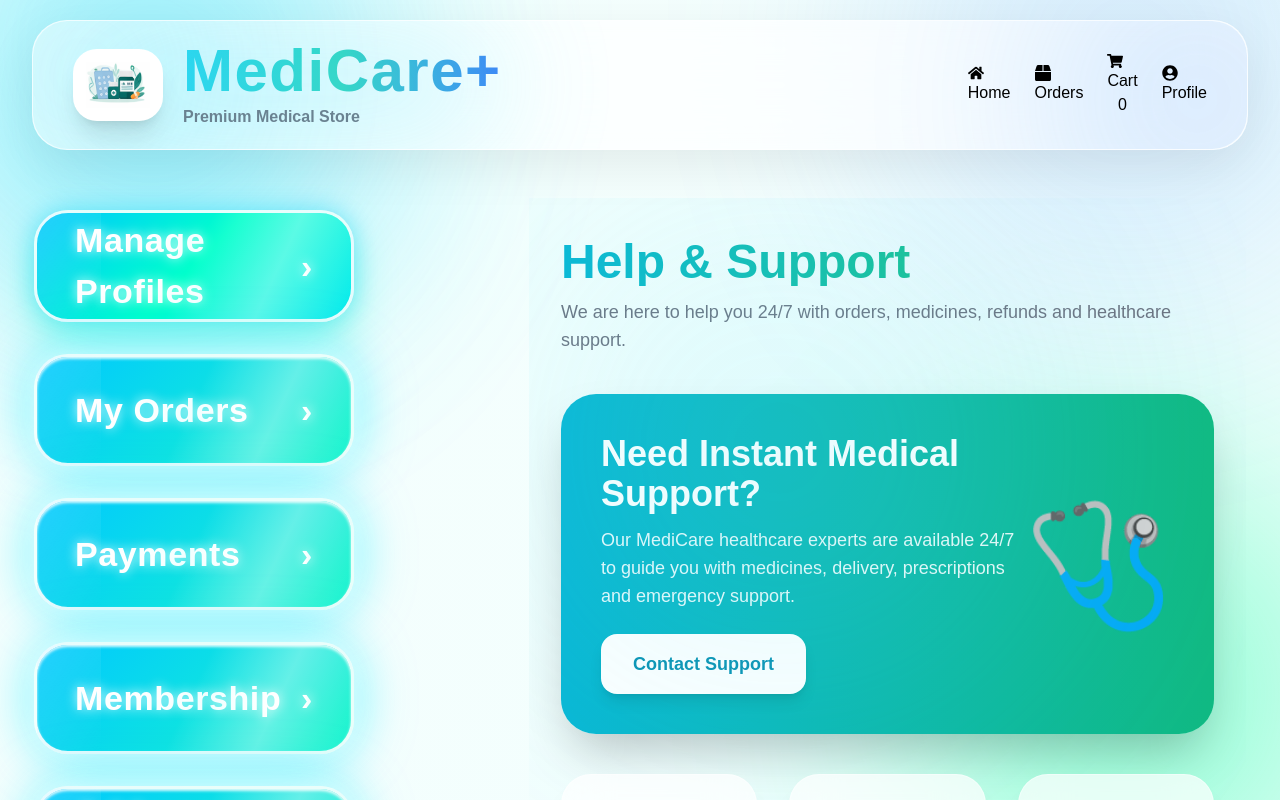
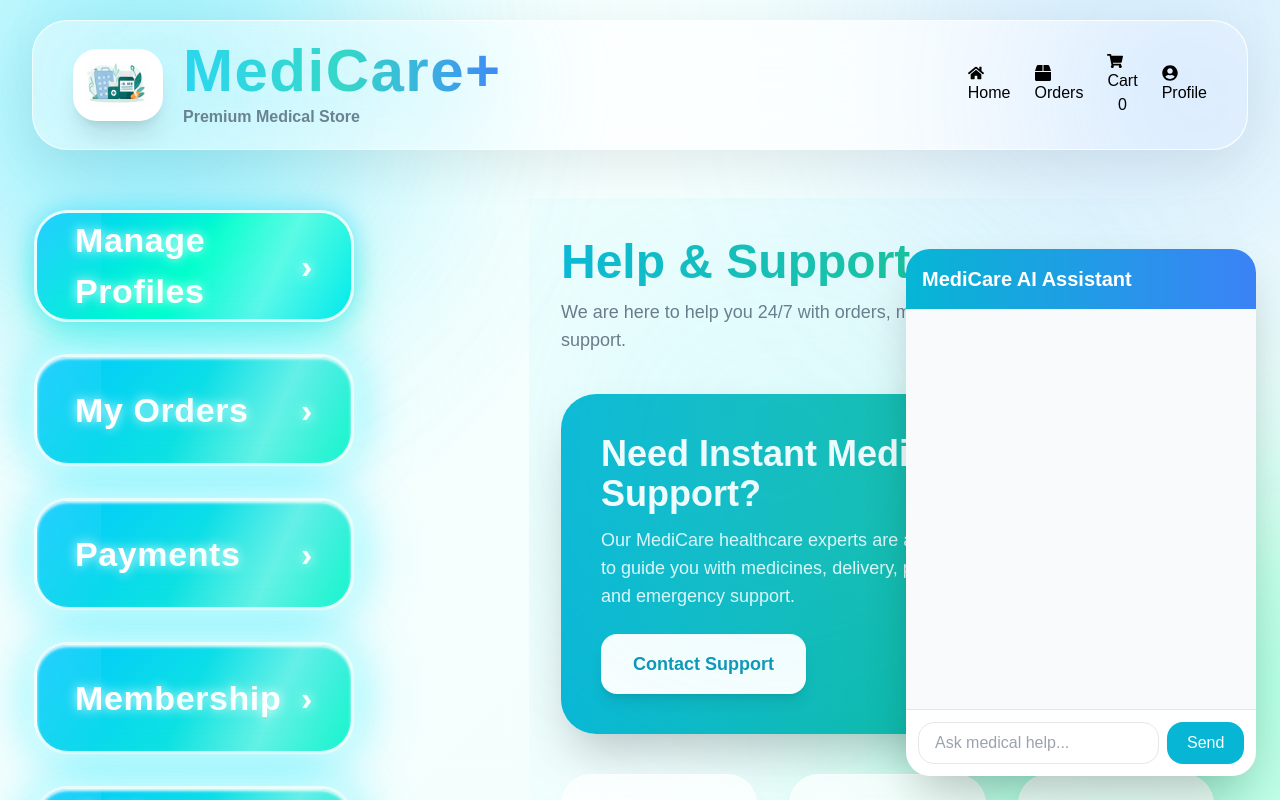
Before and after one commit to rameshragul095-cmd/Ecommerce-medicare, a React (Create React App) app in the folder frontend/: page /help in a window 1280 px wide. Shown: the top 800 px of the page. Built offline with nearby package versions, Linux system fonts and the light colour scheme.

Commit message:
temporary chatbot update

```diff
--- a/frontend/package.json
+++ b/frontend/package.json
@@ -7,7 +7,7 @@
     "@testing-library/jest-dom": "^6.9.1",
     "@testing-library/react": "^16.3.2",
     "@testing-library/user-event": "^13.5.0",
-    "axios": "^1.14.0",
+    "axios": "^1.16.1",
     "leaflet": "^1.9.4",
     "react": "^19.2.4",
     "react-dom": "^19.2.4",
--- /dev/null
+++ b/frontend/src/components/MedicalChatBot.js
@@ -0,0 +1,167 @@
+import { useState } from "react";
+import axios from "axios";
+
+export default function MedicalChatBot() {
+
+  const [message, setMessage] = useState("");
+
+  const [chat, setChat] = useState([]);
+
+  const [loading, setLoading] =
+    useState(false);
+
+  const sendMessage = async () => {
+
+    if (!message.trim()) return;
+
+    const userMsg = {
+      sender: "user",
+      text: message
+    };
+
+    setChat((prev) => [
+      ...prev,
+      userMsg
+    ]);
+
+    setLoading(true);
+
+    try {
+
+      const response = await axios.post(
+
+        "https://generativelanguage.googleapis.com/v1beta/models/gemini-2.0-flash:generateContent?key=AIzaSyAGH19in2yVUuef9rYJFf2oPoiflBWhXFU",
+
+        {
+          contents: [
+            {
+              parts: [
+                {
+                  text:
+                    "You are a medical store assistant. Answer simply: " +
+                    message
+                }
+              ]
+            }
+          ]
+        }
+
+      );
+
+      const botReply =
+        response.data.candidates[0]
+        .content.parts[0].text;
+
+      setChat((prev) => [
+        ...prev,
+        {
+          sender: "bot",
+          text: botReply
+        }
+      ]);
+
+    } catch (error) {
+
+      console.log(error);
+
+      setChat((prev) => [
+        ...prev,
+        {
+          sender: "bot",
+          text:
+            "Server busy. Try again."
+        }
+      ]);
+
+    }
+
+    setLoading(false);
+
+    setMessage("");
+
+  };
+
+  return (
+
+    <div className="fixed bottom-6 right-6 w-[350px] bg-white rounded-3xl shadow-2xl overflow-hidden z-50">
+
+      {/* HEADER */}
+
+      <div className="bg-gradient-to-r from-cyan-500 to-blue-500 text-white p-4 text-xl font-bold">
+
+        MediCare AI Assistant
+
+      </div>
+
+      {/* CHAT AREA */}
+
+      <div className="h-[400px] overflow-y-auto p-4 bg-gray-50">
+
+        {chat.map((item, index) => (
+
+          <div
+            key={index}
+            className={`mb-4 flex ${
+              item.sender === "user"
+                ? "justify-end"
+                : "justify-start"
+            }`}
+          >
+
+            <div
+              className={`max-w-[80%] px-4 py-3 rounded-2xl ${
+                item.sender === "user"
+                  ? "bg-cyan-500 text-white"
+                  : "bg-white shadow"
+              }`}
+            >
+
+              {item.text}
+
+            </div>
+
+          </div>
+
+        ))}
+
+        {loading && (
+
+          <p className="text-gray-400">
+
+            AI typing...
+
+          </p>
+
+        )}
+
+      </div>
+
+      {/* INPUT */}
+
+      <div className="flex p-3 border-t">
+
+        <input
+          value={message}
+          onChange={(e) =>
+            setMessage(e.target.value)
+          }
+          placeholder="Ask medical help..."
+          className="flex-1 border rounded-2xl px-4 py-2 outline-none"
+        />
+
+        <button
+          onClick={sendMessage}
+          className="ml-2 bg-cyan-500 text-white px-5 rounded-2xl"
+        >
+
+          Send
+
+        </button>
+
+      </div>
+
+    </div>
+
+  );
+
+}
--- a/frontend/src/pages/Help.js
+++ b/frontend/src/pages/Help.js
@@ -1,5 +1,5 @@
 import Profile from "./Profile";
-
+import MedicalChatBot from "../components/MedicalChatBot";
 import {
   FaPhoneAlt,
   FaEnvelope,
@@ -352,6 +352,8 @@ export default function Help() {
 
       </div>
 
+      <MedicalChatBot />
+
     </Profile>
 
   );
--- a/frontend/src/pages/Membership.js
+++ b/frontend/src/pages/Membership.js
@@ -96,6 +96,17 @@ export default function Membership() {
       amount: 630,
 
       earned: 63,
+
+      redeemed: 0
+    },
+    {
+      id: 9,
+
+      title: "Store Medicine Purchase",
+
+      amount: 770,
+
+      earned: 77,
 
       redeemed: 0
     }
```
Also changed, not shown: 1 other file (tests, documents, lock files or other folders).
